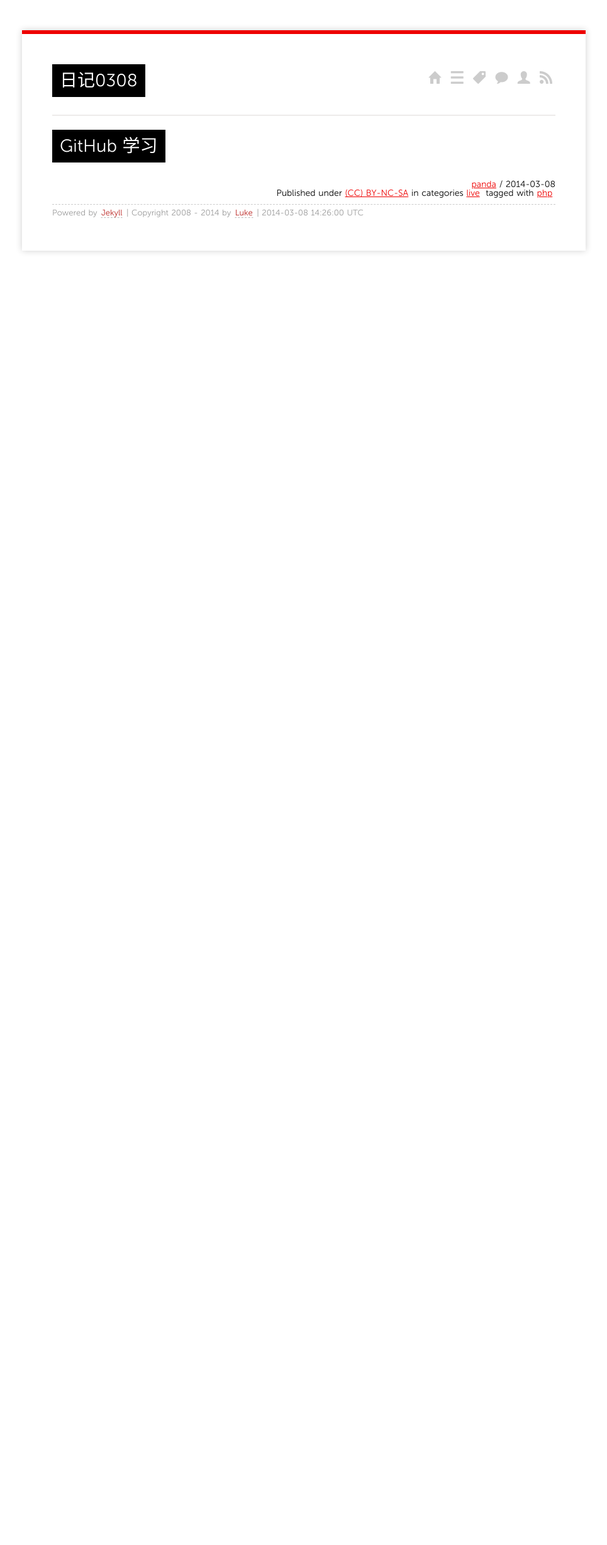
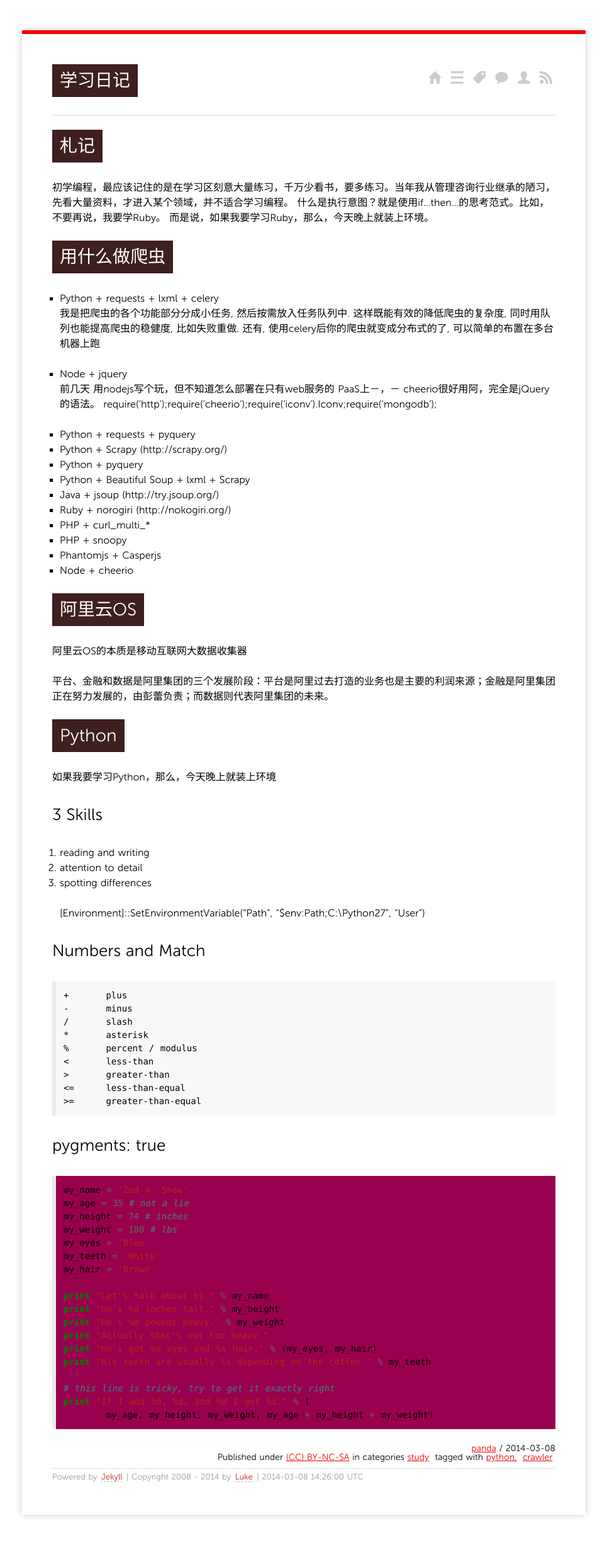
Before and after one commit to yujialive/yujialive.github.io, a Jekyll site: the page built from _posts/2014/2014-03-08-daily-notes.md, in a window 1280 px wide. Shown: the whole page at 63% size, without its empty margins (157-1122 px from the left). Built offline with Jekyll 4.4.1, drawn with Linux system fonts in a browser that asks for light colours; Markdown is read by kramdown in place of the engine named in the settings; comment, search, counter and statistics services are not loaded; before the commit the page ends 900 px from its top, so only the background shows below that.

Commit message:
daily updates

```diff
--- a/_posts/2014/2014-03-08-daily-notes.md
+++ b/_posts/2014/2014-03-08-daily-notes.md
@@ -1,8 +1,78 @@
 ---
 layout: post
-title: 日记0308
-categories: live
-tags: php
+title: 学习日记
+categories: study
+tags: python, crawler
 ---
 
-# GitHub 学习
+# 札记
+> 初学编程，最应该记住的是在学习区刻意大量练习，千万少看书，要多练习。当年我从管理咨询行业继承的陋习，先看大量资料，才进入某个领域，并不适合学习编程。
+什么是执行意图？就是使用if...then...的思考范式。比如， 不要再说，我要学Ruby。 而是说，如果我要学习Ruby，那么，今天晚上就装上环境。
+
+# 用什么做爬虫
+- Python + requests + lxml + celery
+> 我是把爬虫的各个功能部分分成小任务, 然后按需放入任务队列中. 这样既能有效的降低爬虫的复杂度, 同时用队列也能提高爬虫的稳健度, 比如失败重做.
+还有, 使用celery后你的爬虫就变成分布式的了, 可以简单的布置在多台机器上跑
+- Node 	+ jquery
+> 前几天 用nodejs写个玩，但不知道怎么部署在只有web服务的 PaaS上－，－
+cheerio很好用阿，完全是jQuery的语法。
+require('http');require('cheerio');require('iconv').Iconv;require('mongodb');
+- Python + requests + pyquery
+- Python + Scrapy (http://scrapy.org/)
+- Python + pyquery
+- Python + Beautiful Soup + lxml + Scrapy
+- Java + jsoup (http://try.jsoup.org/)
+- Ruby + norogiri (http://nokogiri.org/)
+- PHP + curl\_multi\_*
+- PHP + snoopy
+- Phantomjs + Casperjs
+- Node + cheerio
+
+
+# 阿里云OS
+阿里云OS的本质是移动互联网大数据收集器
+
+平台、金融和数据是阿里集团的三个发展阶段：平台是阿里过去打造的业务也是主要的利润来源；金融是阿里集团正在努力发展的，由彭蕾负责；而数据则代表阿里集团的未来。
+
+# Python
+如果我要学习Python，那么，今天晚上就装上环境
+
+## 3 Skills
+1. reading and writing
+2. attention to detail
+3. spotting differences
+
+	[Environment]::SetEnvironmentVariable("Path", "$env:Path;C:\Python27", "User")
+
+## Numbers and Match
+	+ 	plus
+	- 	minus
+	/ 	slash
+	* 	asterisk
+	% 	percent / modulus
+	< 	less-than
+	> 	greater-than
+	<= 	less-than-equal
+	>= 	greater-than-equal
+
+## pygments: true
+{% highlight python %}
+my_name = 'Zed A. Shaw'
+my_age = 35 # not a lie
+my_height = 74 # inches
+my_weight = 180 # lbs
+my_eyes = 'Blue'
+my_teeth = 'White'
+my_hair = 'Brown'
+
+print "Let's talk about %s." % my_name
+print "He's %d inches tall." % my_height
+print "He's %d pounds heavy." % my_weight
+print "Actually that's not too heavy."
+print "He's got %s eyes and %s hair." % (my_eyes, my_hair)
+print "His teeth are usually %s depending on the coffee." % my_teeth
+
+# this line is tricky, try to get it exactly right
+print "If I add %d, %d, and %d I get %d." % (
+	my_age, my_height, my_weight, my_age + my_height + my_weight)
+{% endhighlight %}
--- a/media/css/screen.css
+++ b/media/css/screen.css
@@ -81,8 +81,9 @@ body>div {
 h1 {
     font-size: 28px;
     line-height: 28px;
+    padding: 3px;
     margin: 0 0 28px 0;
-	background-color: #000;
+	background-color: #3f1f1f;
 	color: #fff;
 	display: inline-block;
 	padding: 12px;
```
